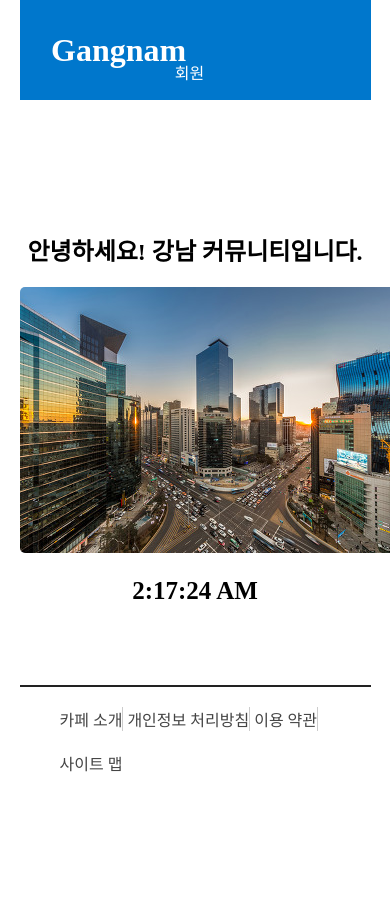
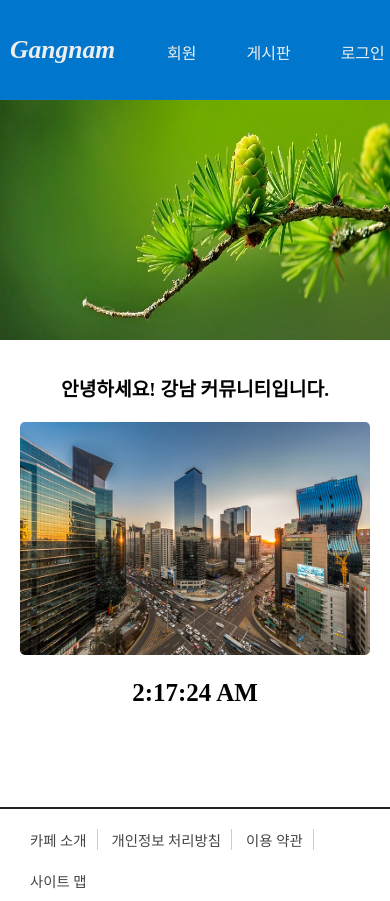
Before and after one commit to Jhoon0211/pyworks, a Flask app: page / in a window 390 px wide; the page is wider, and only the part inside the window is pictured. Before the commit the page ends 772 px from the top of that part, so only its background shows below. Run offline with Flask 3, Linux system fonts and the light colour scheme.

Commit message:
media query

```diff
--- a/member/static/css/style.css
+++ b/member/static/css/style.css
@@ -1,45 +1,48 @@
+/* 모바일 기준 */
+
 /* common 스타일 */
 *{margin: 0; padding: 0;}
-#container{width: 90%; margin: 0 auto;}
+#container{width: 100%; margin: 0 auto;}
 a{text-decoration: none;}
 ul li{list-style: none;}
-h2{text-align: center;}
 
-/* nav bar 스타일 */
+/* header 스타일 */
 header{width: 100%; height: 100px; background: #0077cc;}
-#logo{float: left; width: 30%; line-height: 100px;}
-#logo h1{color: #fff; padding-left: 30%;}
-nav{float: right; width: 70%; padding-top: 40px;}
+#logo{float: left; width: 30%; height: 100px; line-height: 100px;  text-align: left;}
+#logo h1{color: #eee; padding-left: 10px; font-size: 1.6em; font-style: italic;}
+nav{float: right; width: 70%; height: 100px;}
 
 /* 주메뉴 */
 #topMenu{height: 60px;}
 #topMenu > li{float: left; position: relative;}
-#topMenu > li > a{display: block; padding: 20px 50px;
-    color: #fff;}
+#topMenu > li > a{display: block; padding: 40px 0px 40px 50px; color: #eee;
+text-align: center;}
 #topMenu > li > a:hover{color: #444;}
 
 /* 부메뉴 */
-#topMenu > li > ul{position: absolute; display: none;
-    width: 140px; background: rgba(246, 248, 213, 0.6);}
-#topMenu > li:hover > ul{display: block; text-align:center;}
-#topMenu > li > ul > li{padding: 10px 30px;}
-#topMenu > li > ul > li > a{font-size: 15px;
-        padding: 5px; color: #000;}
-#topMenu > li > ul > li > a:hover{color: red}
+#topMenu > li > ul{display: none; position: absolute;
+    top: 100px; width: 140px; background: rgba(246, 248, 213, 0.6);}
+#topMenu > li:hover > ul{display: block;}
+#topMenu > li > ul > li{padding: 10px 30px; text-align: center;}
+#topMenu > li > ul > li > a{font-size: 14px; padding: 5px; color: #000;}
+#topMenu > li > ul > li > a:hover{color: red;}
 
 
 /* main 스타일 */
-#main{clear: both; margin: 80px auto;}
+#main-pic img{width: 100%; height: 240px;}
+#main{clear: both; margin: 30px auto 100px; text-align: center;}
+#main h2{font-size: 1.2em;}
 #main .img1{margin: 20px auto; text-align: center;}
 #main .img1 img{border-radius: 5px;}
 #main #demo{text-align: center; font-weight:bold; font-size: 25px;}
+#main .img1 img{border-radius: 5px; width: 350px;}
 
 /* footer 스타일 */
 footer{height: 80px; border-top: 2px solid #222;}
-#bottomMenu{margin: 10px 10px 10px 40px;}
-#bottomMenu li{display: inline-block; margin: 10px 0;
+#bottomMenu{margin: 10px 10px 10px 20px;}
+#bottomMenu li{display: inline-block; margin: 10px 0; padding: 0 10px;
     border-right: 1px solid #ccc;}
-#bottomMenu li a{color: #444;}
+#bottomMenu li a{color: #444; font-size: 0.9em;}
 #bottomMenu li:last-child{border: none;}
 
 /* memberlist 스타일 */
@@ -72,3 +75,37 @@ footer{height: 80px; border-top: 2px solid #222;}
 #login form ul li:nth-of-type(3){margin-left: 170px;}
 #login form p.error{text-align: center; color: #f00; font-weight: bold;
         padding-top: 10px;}
+
+/* 태블릿 기준 - 780px 이상 */
+@media screen and (min-width: 780px){
+    /* header 스타일 */
+    #logo h1{color: #eee; padding-left: 20px; font-size: 1.8em; font-style: italic;}
+    #topMenu > li > a{display: block; padding: 40px 10px 40px 100px; color: #eee;}
+    #topMenu > li > ul{display: none; position: absolute;
+    top: 100px; left: 50px; width: 140px; background: rgba(246, 248, 213, 0.6);}
+
+    /* main 스타일 */
+    #main-pic img{width: 100%; height: 260px;}
+    #main h2{font-size: 1.3em;}
+    #main .img1 img{border-radius: 5px; width: 380px;}
+    #bottomMenu{margin: 10px 10px 10px 40px;}
+
+}
+
+/* PC 기준 - 1100px 이상 */
+@media screen and (min-width: 1100px){
+    #container{width: 1100PX; margin: 0 auto;}
+
+    /* header 스타일 */
+    #logo h1{color: #eee; padding-left: 30px; font-size: 1.9em; font-style: italic;}
+    #topMenu > li > a{display: block; padding: 40px 10px 40px 150px; color: #eee;}
+    #topMenu > li > ul{display: none; position: absolute;
+    top: 100px; left: 100px; width: 140px; background: rgba(246, 248, 213, 0.6);}
+
+    /* main 스타일 */
+    #main{clear: both; margin: 40px auto 100px; text-align: center;}
+    #main-pic img{width: 100%; height: 280px;}
+    #main h2{font-size: 1.4em;}
+    #main .img1 img{border-radius: 5px; width: 400px;}
+    #bottomMenu{margin: 10px 10px 10px 60px;}
+}
--- a/member/templates/index.html
+++ b/member/templates/index.html
@@ -2,6 +2,7 @@
 <html lang="en">
 <head>
     <meta charset="UTF-8">
+    <meta name="viewport" content="width=device-width, initial-scale=1.0">
     <title>강남 커뮤니티입니다.</title>
     <link rel="stylesheet" href="{{ url_for('static', filename='css/style.css') }}">
     <script src="{{ url_for('static', filename='js/main-js.js') }}"></script>
@@ -9,6 +10,10 @@
 <body>
     <div id="container">
         {% include 'header.html' %}
+        <!-- 배경 이미지 -->
+        <div id="main-pic">
+            <img src="{{ url_for('static', filename='images/header1.jpg') }}">
+        </div>
         <section id="main">
             <h2>안녕하세요! 강남 커뮤니티입니다.</h2>
             <div class="img1">
```
Also changed, not shown: member/static/images/header1.jpg (added).
